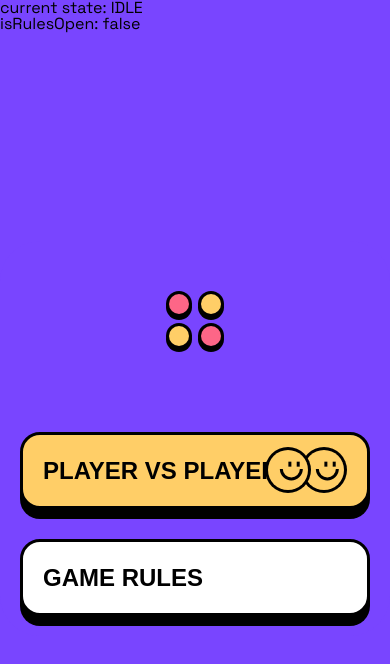
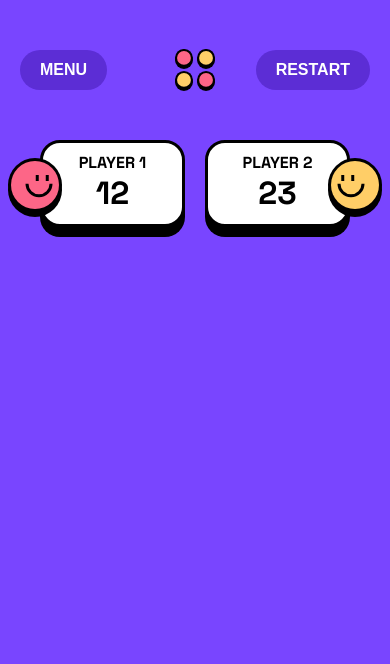
Before and after one commit to ZiyueChloeZhang/connect-four, a React (Vite) app: page / in a window 390 px wide. Shown: the top 664 px of the page. Built offline with nearby package versions, Linux system fonts and the light colour scheme.

Commit message:
score board style for tablet

```diff
--- a/src/App.tsx
+++ b/src/App.tsx
@@ -6,7 +6,7 @@ import './sass/main.scss'
 import { Dialog } from '@headlessui/react'
 import RuleDialog from './components/RuleDialog/RuleDialog';
 import MainMenu from './components/MainMenu/MainMenu';
-import MainPage from './MainPage';
+import MainPage from './components/MainPage/MainPage';
 import PauseDialog from './components/PauseDialog/PauseDialog';
 
 type GameState = 'IDLE' | 'IN_GAME' | 'PAUSED';
@@ -42,15 +42,13 @@ function gameStateReducer(gameState: GameState, action: GameStateAction): GameSt
 
 
 function App() {
-  const initialGameState: GameState = 'IDLE';
+  const initialGameState: GameState = 'IN_GAME';
   const [gameState, dispatch] = useReducer(gameStateReducer, initialGameState);
   const [isRulesOpen, setIsRulesOpen] = useState(false);
 
   return (
     <>
       <div className="App">
-        <div>current state: <b>{gameState}</b></div>
-        <div>isRulesOpen: <b>{isRulesOpen ? `true` : 'false'}</b></div>
         {(gameState === 'IDLE') ? (
           <MainMenu
             startGame={() => { dispatch({ type: 'START' }) }}
--- a/src/MainPage.tsx
+++ /dev/null
@@ -1,19 +0,0 @@
-import React from 'react'
-
-type MainPageProps = {
-    pause: () => void,
-    restart: () => void
-}
-
-const MainPage: React.FC<MainPageProps> = ({ pause, restart }) => {
-    return (
-        <div>
-            <nav>
-                <button className='toolBtn' onClick={pause}>menu</button>
-                <button className='toolBtn' onClick={restart}>restart</button>
-            </nav>
-        </div>
-    )
-}
-
-export default MainPage
--- /dev/null
+++ b/src/components/MainPage/MainPage.scss
@@ -0,0 +1,104 @@
+@import "../../sass/_typography";
+@import "../../sass/_mixins";
+@import "../../sass/_variables";
+
+#main-page {
+  display: flex;
+  flex-direction: column;
+  justify-content: space-between;
+  margin: 50px 20px;
+  gap: 50px;
+
+  @include md {
+    margin: 30px 68px;
+    background: $purple-light;
+  }
+
+  nav {
+    width: 100%;
+    display: flex;
+    align-items: center;
+    justify-content: space-between;
+    position: relative;
+
+    button {
+      @include heading-xs;
+    }
+
+    #logo {
+      position: absolute;
+      width: 40px;
+      left: 50%;
+      top: 50%;
+      transform: translate(-50%, -50%);
+
+      @include md {
+        width: 52px;
+      }
+    }
+  }
+
+  .score-boards {
+    display: flex;
+    flex-direction: row;
+    justify-content: space-between;
+    gap: 20px;
+    @include md {
+      gap: 40px;
+    }
+    margin: 0 20px;
+
+    .score-board {
+      @include border-shadow;
+      padding: 10px;
+      background-color: $white;
+      position: relative;
+      width: 100%;
+
+      .score-info {
+        display: flex;
+        flex-direction: column;
+        align-items: center;
+
+        @include md {
+          &.score-info-1 {
+            flex-direction: row;
+          }
+          &.score-info-2 {
+            flex-direction: row-reverse;
+          }
+          justify-content: space-around;
+        }
+
+        .player-name {
+          @include heading-xs;
+
+          @include md {
+            @include heading-s;
+          }
+        }
+
+        .score {
+          font-weight: 700;
+          font-size: 32px;
+          line-height: 41px;
+
+          @include md {
+            @include heading-l;
+          }
+        }
+      }
+
+      #player-one-icon {
+        position: absolute;
+        left: -35px;
+        top: 15px;
+      }
+      #player-two-icon {
+        position: absolute;
+        right: -35px;
+        top: 15px;
+      }
+    }
+  }
+}
--- /dev/null
+++ b/src/components/MainPage/MainPage.tsx
@@ -0,0 +1,39 @@
+import React from 'react'
+import connectFourLogo from '../../assets/logo.svg';
+import playerOneIcon from '../../assets/player-one.svg';
+import playerTwoIcon from '../../assets/player-two.svg';
+
+type MainPageProps = {
+    pause: () => void,
+    restart: () => void
+}
+
+const MainPage: React.FC<MainPageProps> = ({ pause, restart }) => {
+    return (
+        <div id='main-page'>
+            <nav>
+                <button className='toolBtn' onClick={pause}>menu</button>
+                <img src={connectFourLogo} alt="connect four logo" id='logo' />
+                <button className='toolBtn' onClick={restart}>restart</button>
+            </nav>
+            <div className='score-boards'>
+                <div className='score-board'>
+                    <div className='score-info score-info-1'>
+                        <div className='player-name'>player 1</div>
+                        <div className='score'>12</div>
+                    </div>
+                    <img src={playerOneIcon} alt="player one icon" id='player-one-icon' />
+                </div>
+                <div className='score-board'>
+                    <div className='score-info score-info-2'>
+                        <div className='player-name'>player 2</div>
+                        <div className='score'>23</div>
+                    </div>
+                    <img src={playerTwoIcon} alt="player two icon" id='player-two-icon' />
+                </div>
+            </div>
+        </div>
+    )
+}
+
+export default MainPage
--- a/src/components/PauseDialog/PauseDialog.scss
+++ b/src/components/PauseDialog/PauseDialog.scss
@@ -18,7 +18,7 @@
     display: flex;
     flex-direction: column;
     gap: 30px;
-    width: inherit;
+    width: 100%;
     text-align: center;
   }
 }
--- /dev/null
+++ b/src/sass/_mixins.scss
@@ -0,0 +1,10 @@
+@import "./variables";
+
+@mixin border-shadow {
+  border: 3px solid $black;
+  box-shadow: 0px 10px 0px $black;
+  border-radius: 20px;
+  padding: 20px;
+  width: auto;
+  text-transform: uppercase;
+}
--- a/src/sass/components/_buttons.scss
+++ b/src/sass/components/_buttons.scss
@@ -1,14 +1,10 @@
 @import "../_variables";
-@import "../typography";
+@import "../_typography";
+@import "../_mixins";
 
 button {
   @include heading-m;
-  border: 3px solid $black;
-  box-shadow: 0px 10px 0px $black;
-  border-radius: 20px;
-  padding: 20px;
-  width: auto;
-  text-transform: uppercase;
+  @include border-shadow;
 
   background-color: $white;
   color: $black;
@@ -39,7 +35,7 @@ button.toolBtn {
   }
   border: none;
   box-shadow: none;
-  border-radius: none;
+  border-radius: 20px;
   padding: 10px 20px;
 }
 
--- a/src/sass/main.scss
+++ b/src/sass/main.scss
@@ -3,6 +3,7 @@
 @use "../components/RuleDialog/RuleDialog.scss";
 @use "../components/PauseDialog/PauseDialog.scss";
 @use "../components/MainMenu/MainMenu.scss";
+@use "../components/MainPage/MainPage.scss";
 @import "_variables";
 
 /* http://meyerweb.com/eric/tools/css/reset/
@@ -142,11 +143,7 @@ body,
   min-height: 100vh;
   min-width: 375px;
   display: flex;
-  flex-direction: column; //TODO
+  flex-direction: column;
   min-height: 100vh;
   background-color: $purple-light;
-
-  @include md {
-    background-color: $purple-dark;
-  }
 }
```
Also changed, not shown: src/MainPage.scss (deleted).
